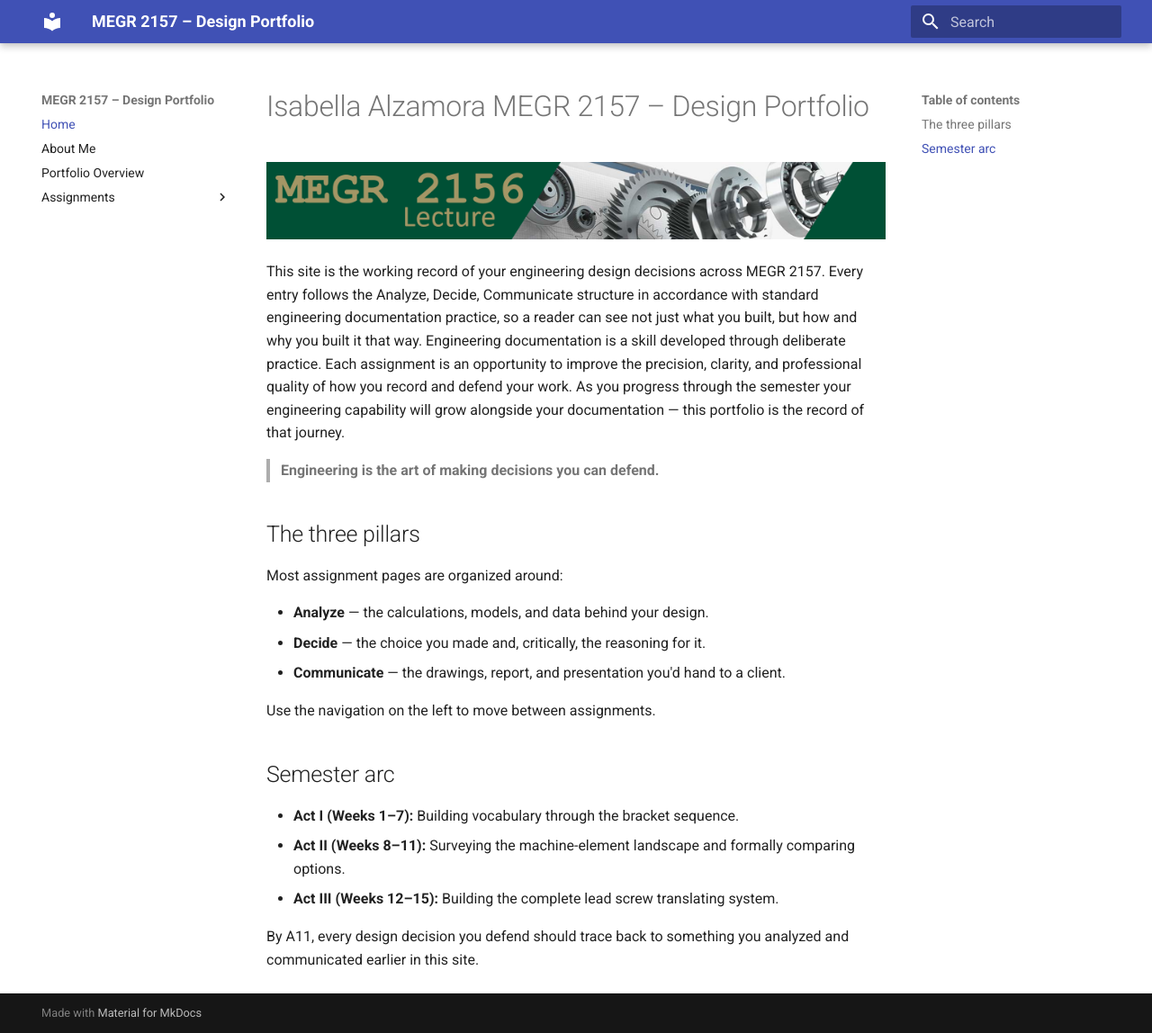
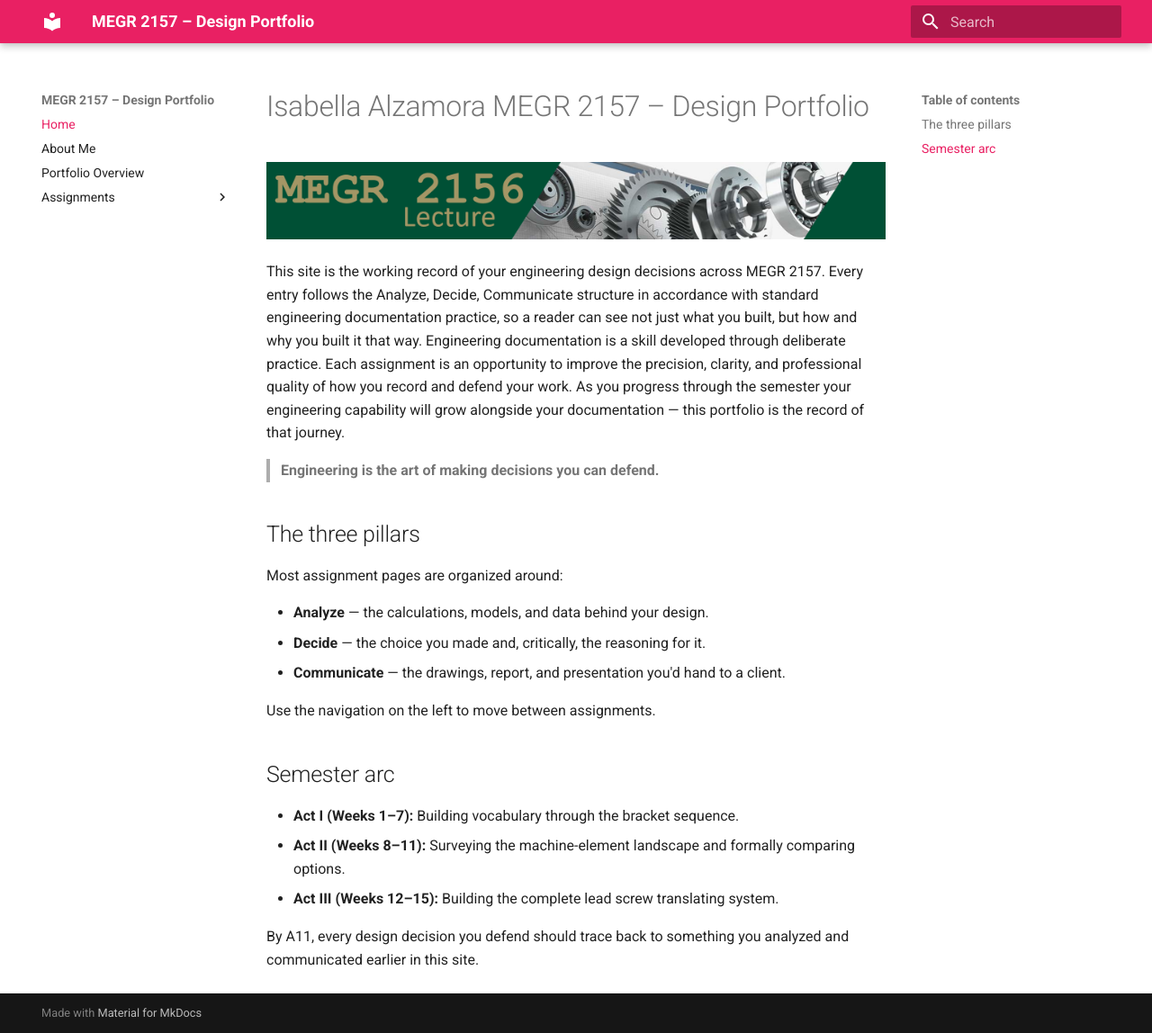
Before and after one commit to igarayal/Alzamora-MEGR2156-Portfolio, an MkDocs documentation site: the page built from docs/index.md, in a window 1280 px wide and 1148 px high. Shown: the whole window at 90% size. Built offline with MkDocs 1.6.1 and Material for MkDocs 9.7.7, drawn with Linux system fonts in a browser that asks for light colours.

Commit message:
Change primary color from light pink to pink

```diff
--- a/mkdocs.yml
+++ b/mkdocs.yml
@@ -4,7 +4,7 @@ site_description: Design portfolio documentation, built with the Analyze / Decid
 theme:
   name: material
   palette:
-    primary: light pink
+    primary: pink
   features:
     - navigation.instant
     - navigation.tracking
```
